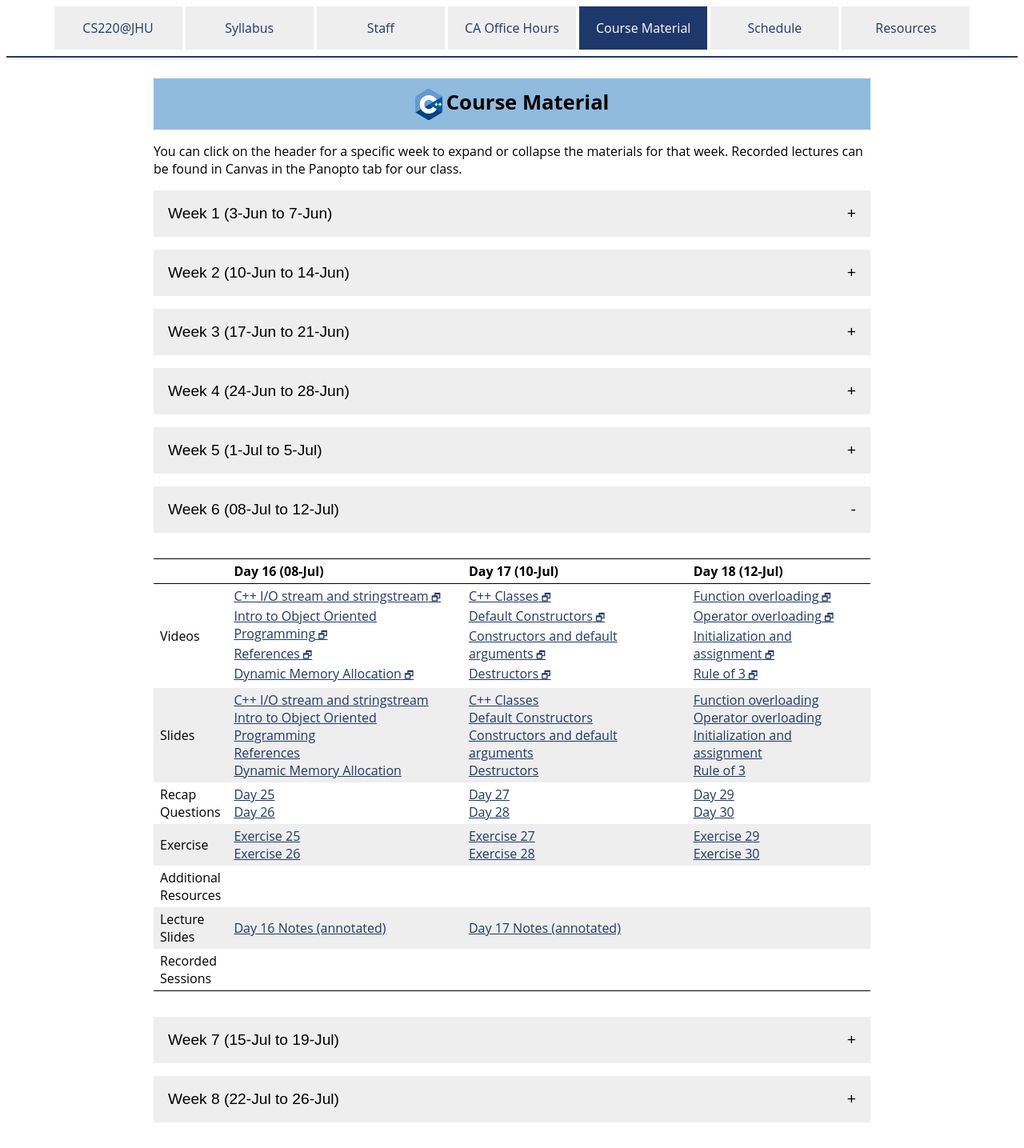
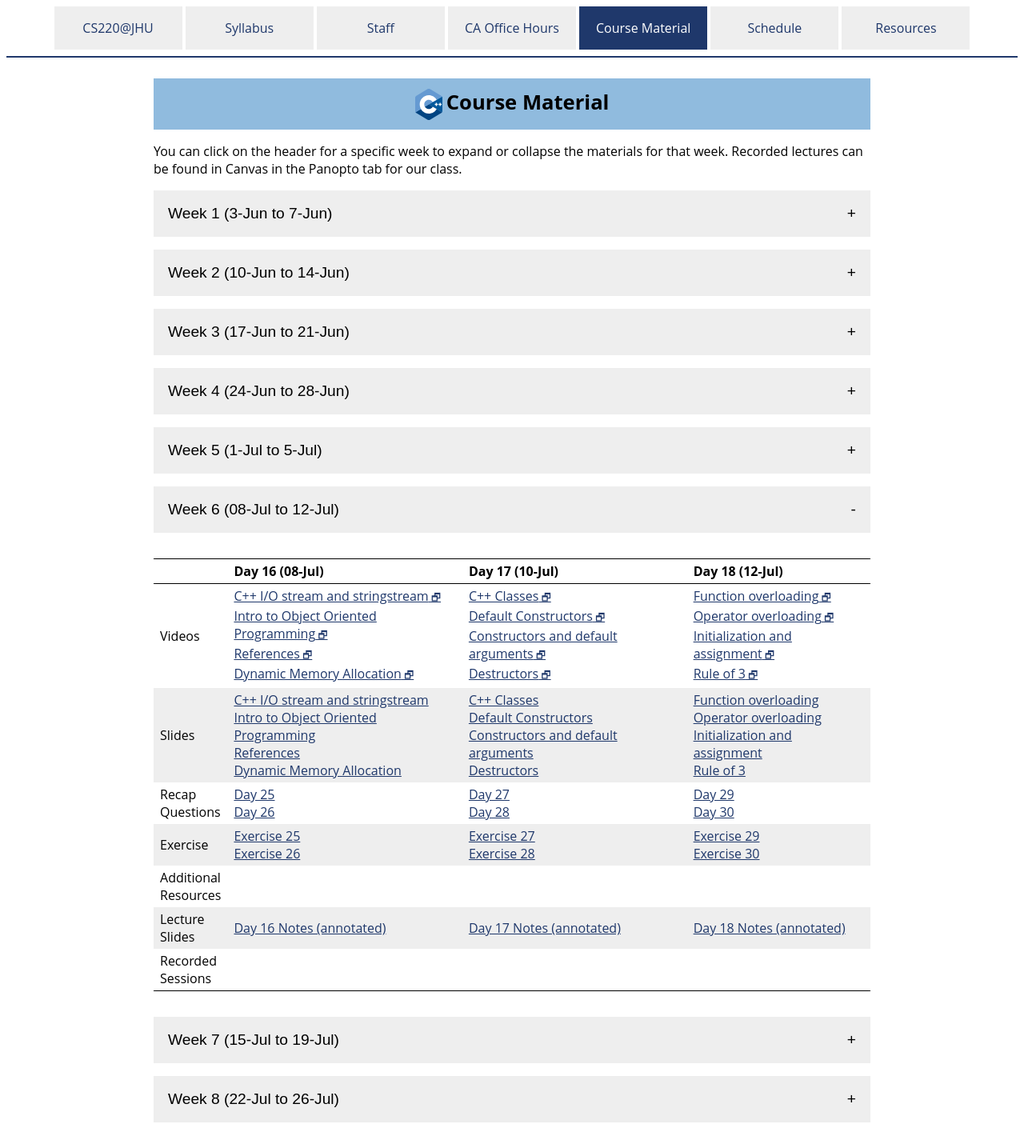
Before and after one commit to jhu-ip/cs220-summer24, a Jekyll site: the page built from material.md, in a window 1280 px wide. Shown: the whole page at 80% size. Built offline with Jekyll 4.4.1, drawn with Linux system fonts in a browser that asks for light colours.

Commit message:
Add session18 material

```diff
--- a/material.csv
+++ b/material.csv
@@ -205,6 +205,7 @@ Week,Day,Date,Type,Link text,URL
 6,3,12-Jul,Slides,Rule of 3,slides/day30_rule_of_3.pdf
 6,3,12-Jul,Recap,Day 30,questions/day30.html
 6,3,12-Jul,Exercise,Exercise 30,exercise/ex30.html
+6,3,12-Jul,LectureSlides,"Day 18 Notes (annotated)",slides/summer24_slides/summer24_session18_day29-30_annotated.pdf
 
 
 7,1,15-Jul,Video,Template functions,https://jh.hosted.panopto.com/Panopto/Pages/Viewer.aspx?id=fed0c83c-bcd8-4341-8b0e-ae2300279cf6
--- a/material.md
+++ b/material.md
@@ -349,7 +349,7 @@ the materials for that week. Recorded lectures can be found in Canvas in the Pan
       <td>Lecture<br>Slides</td>
       <td><a href='slides/summer24_slides/summer24_session16_day25-26_annotated.pdf'>Day 16 Notes (annotated)</a></td>
       <td><a href='slides/summer24_slides/summer24_session17_day27-28_annotated.pdf'>Day 17 Notes (annotated)</a></td>
-      <td></td>
+      <td><a href='slides/summer24_slides/summer24_session18_day29-30_annotated.pdf'>Day 18 Notes (annotated)</a></td>
     </tr>
     <tr>
       <td>Recorded<br>Sessions</td>
```
Also changed, not shown: 1 other file.
